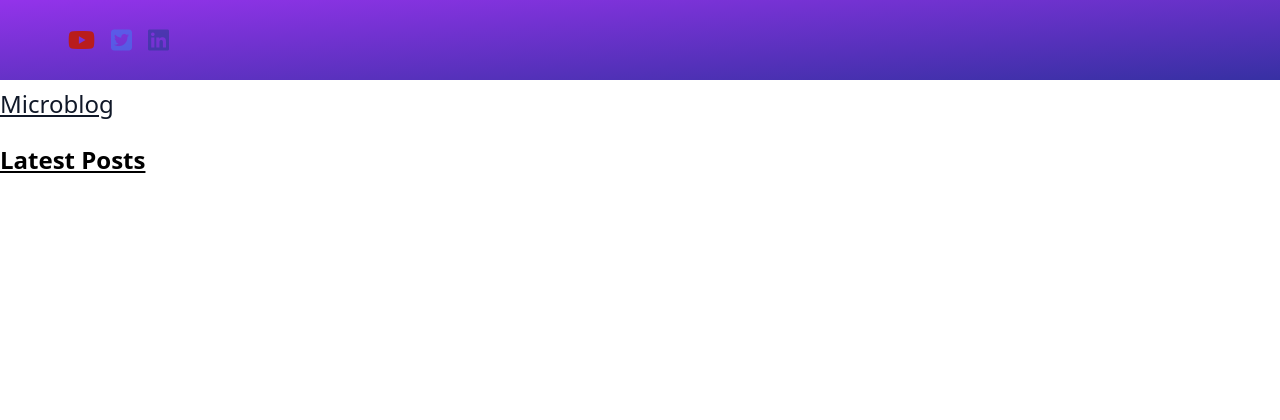
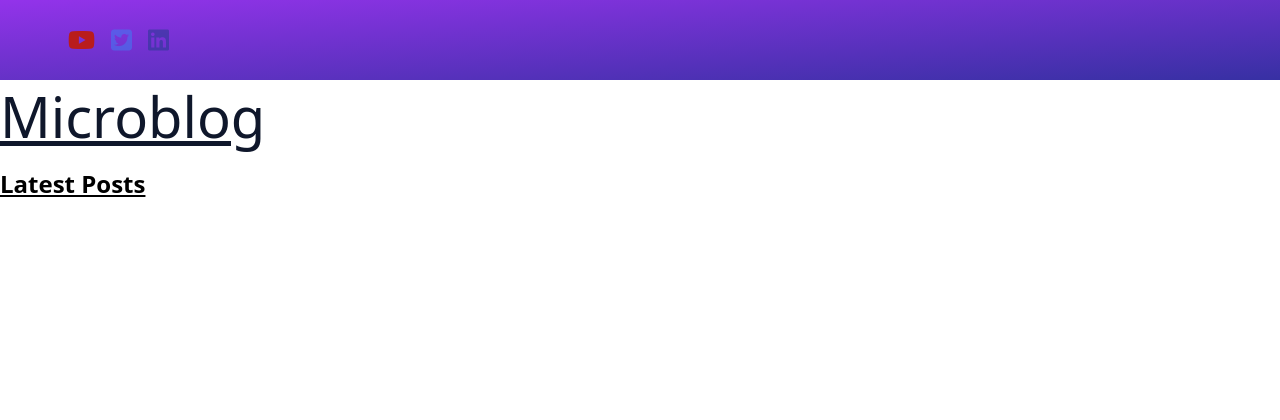
Before and after one commit to kjaymiller/kjaymiller.com, a Python web app: template templates/index.html in a window 1280 px wide. Shown: the top 420 px of the page. Run offline with Jinja, Linux system fonts and the light colour scheme; the template is opened without the code that fills it, so the values that code supplies are empty; style sheets or scripts are compiled from the project's sources; some libraries are stand-ins or nearby versions.

Commit message:
add dark prose

```diff
--- a/templates/index.html
+++ b/templates/index.html
@@ -3,7 +3,7 @@
 {% endblock %}
 {% block content %}
 <section class="my-2">
-<article class="prose">
+<article class="prose lg:prose-xl dark:prose-invert prose-slate">
   <h1 class="text-2xl font-bold"><a href="{{latest_episodes["microblog"]["archive"].url_for}}">Microblog</a></h1>
   {{latest_episodes["microblog"]["latest"].content}}
 </article>
```
